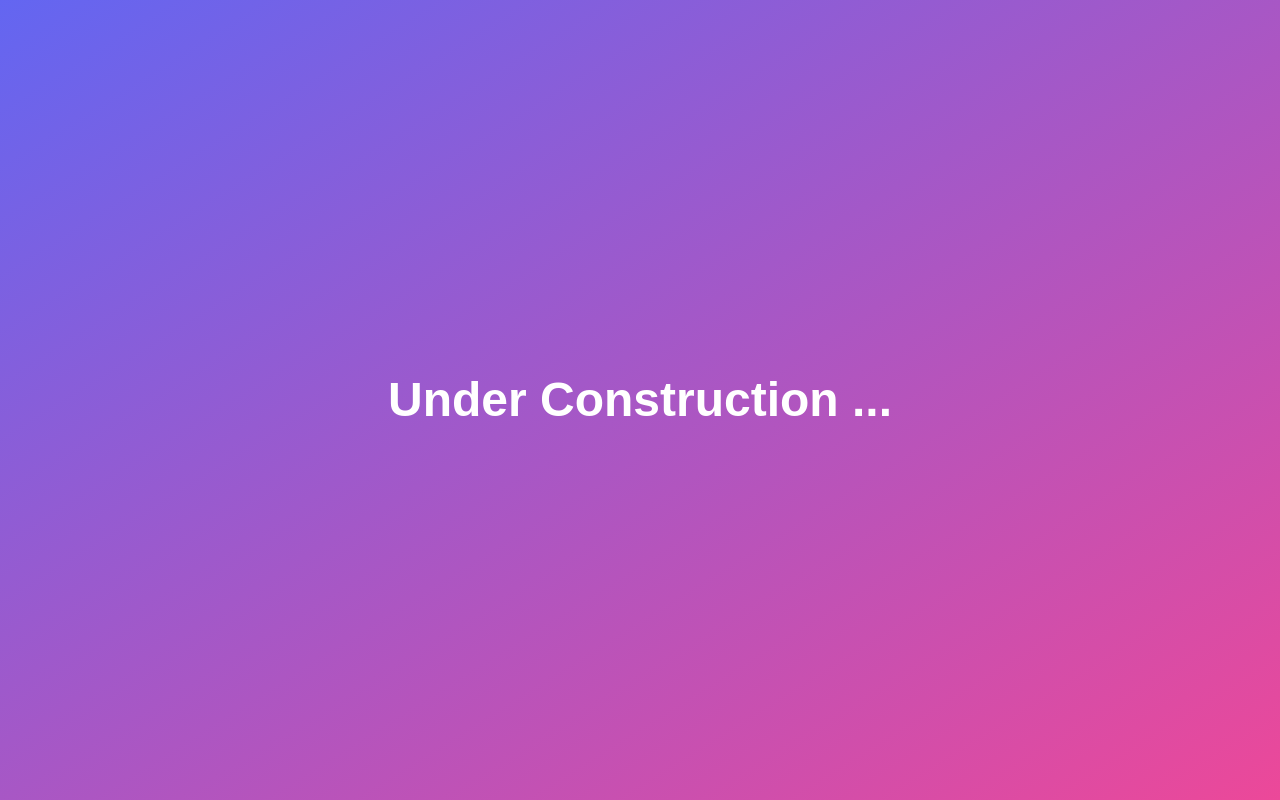
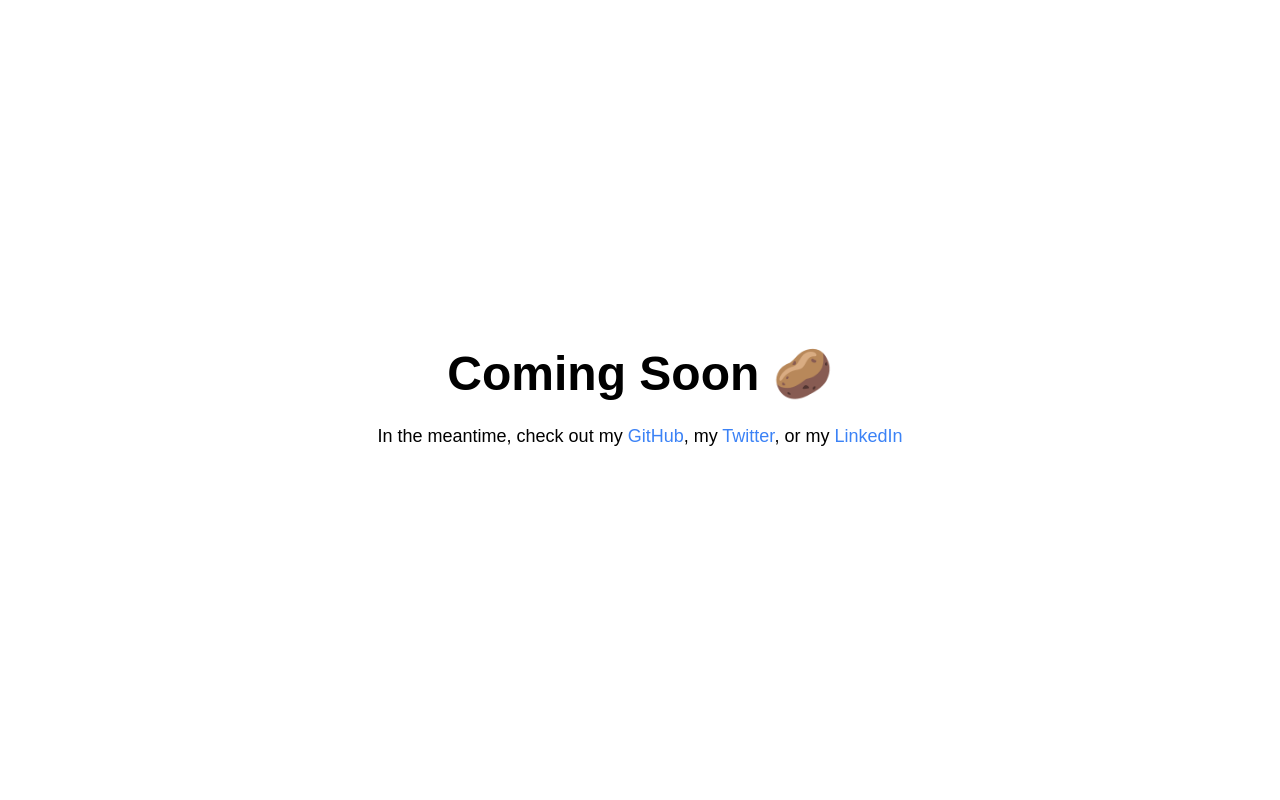
Before and after one commit to gabrielmlinassi/cv, a Next.js app: page / in a window 1280 px wide. Built offline with nearby package versions, Linux system fonts and the light colour scheme.

Commit message:
Updt home page to new design

```diff
--- a/pages/index.tsx
+++ b/pages/index.tsx
@@ -1,7 +1,24 @@
 export default function Home() {
   return (
-    <section className="flex items-center justify-center h-screen w-screen bg-gradient-to-tl from-pink-500 to-indigo-500">
-      <h1 className="text-5xl text-white font-bold">Under Construction ...</h1>
+    <section className="flex h-screen w-screen flex-col items-center justify-center">
+      <h1 className="text-4.75xl font-bold sm:text-5xl">Coming Soon 🥔</h1>
+      <p className="mt-6 text-center text-lg">
+        In the meantime, check out my{" "}
+        <a href="https://github.com/gabrielmlinassi" className="text-blue-500">
+          GitHub
+        </a>
+        , my{" "}
+        <a href="https://twitter.com/gabrielmlinassi" className="text-blue-500">
+          Twitter
+        </a>
+        , or my{" "}
+        <a
+          href="https://www.linkedin.com/in/gabrielmlinassi/"
+          className="text-blue-500"
+        >
+          LinkedIn
+        </a>
+      </p>
     </section>
   );
 }
--- a/tailwind.config.js
+++ b/tailwind.config.js
@@ -8,6 +8,9 @@ module.exports = {
   ],
   theme: {
     extend: {
+      fontSize: {
+        "4.75xl": "2.75rem" /* 44px */,
+      },
       fontFamily: {
         sans: [
           "Century Gothic, sans-serif",
```
